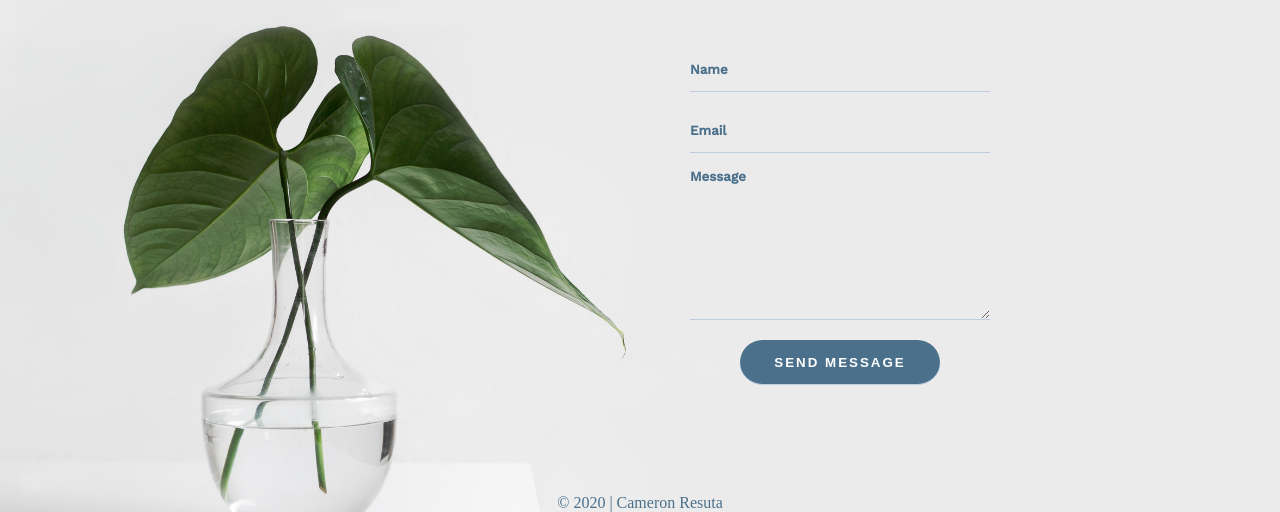
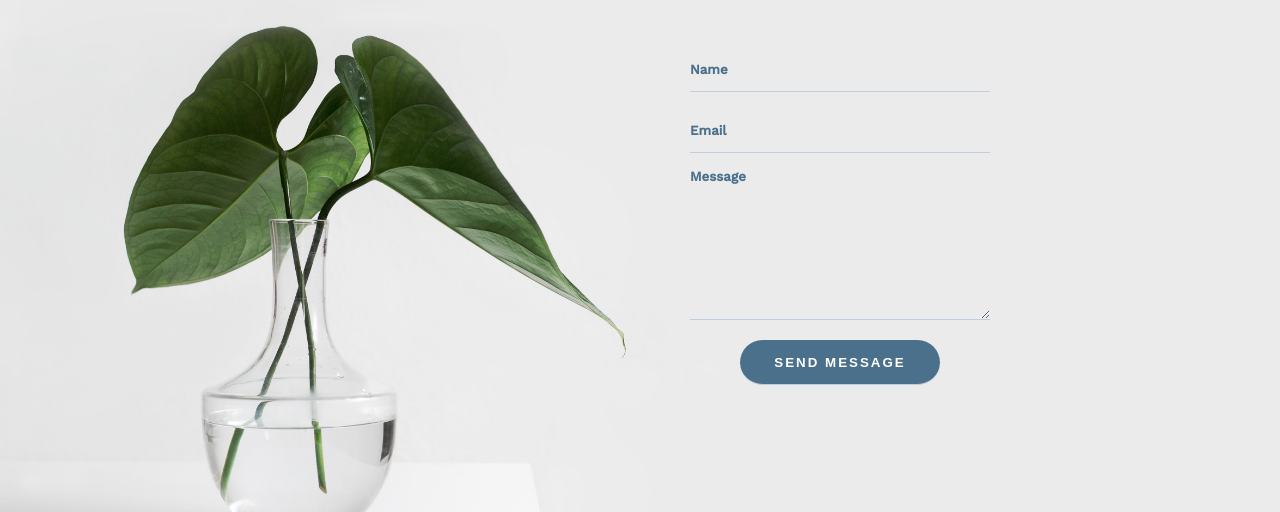
Before and after one commit to cresuta/cresuta.github.io, a plain HTML site: page contact.html in a window 1280 px wide. Shown: the part 288-800 px from the top of the page. Drawn offline with nearby package versions, Linux system fonts and the light colour scheme.

Commit message:
Removed footer on all pages EXCEPT index.html

```diff
--- a/about-me-style.css
+++ b/about-me-style.css
@@ -148,12 +148,3 @@ button {
     justify-items: center;
     filter: invert(40%) sepia(64%) saturate(285%) hue-rotate(162deg) brightness(89%) contrast(89%);
 }
-
-footer {
-    position: fixed;
-    left: 0;
-    bottom: 0;
-    width: 100%;
-    text-align: center;
-    color: white;
-}
--- a/contact-style.css
+++ b/contact-style.css
@@ -190,12 +190,3 @@ form .submit:hover {
     text-decoration: none;
     cursor: pointer;
   }
-
-footer {
-    position: fixed;
-    left: 0;
-    bottom: 0;
-    width: 100%;
-    text-align: center;
-    color: #4a708b;
-}
--- a/contact.html
+++ b/contact.html
@@ -49,9 +49,6 @@
 
         </div>
     </div>
-    <footer>
-        <p>&copy; 2020 | Cameron Resuta</p>
-    </footer>
     <script src="./js/app.js"></script>
 </body>
 </html>
--- a/projects-style.css
+++ b/projects-style.css
@@ -103,12 +103,3 @@ button {
 }
 
 /* Section */
-
-footer {
-    position: fixed;
-    left: 0;
-    bottom: 0;
-    width: 100%;
-    text-align: center;
-    color: white;
-}
```
Also changed, not shown: about-me.html (+0 -3 lines), projects.html (+0 -3 lines), resume.html (+0 -1 lines).
